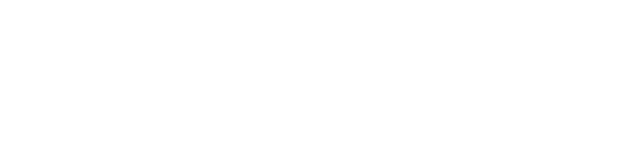
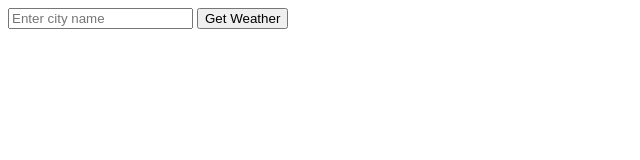
Before and after one commit to krupt3x/weatherapp, a website: page index.html in a window 1280 px wide. Shown: the whole page, without its empty margins (0-640 px from the left). Drawn offline with Linux system fonts and the light colour scheme.

Commit message:
create form with city input to get weather data

```diff
--- a/index.html
+++ b/index.html
@@ -8,6 +8,15 @@
     <script src="./main.js" defer></script>
   </head>
   <body>
-
+    <form action="" method="post">
+      <input
+        type="text"
+        name="city"
+        id="city"
+        placeholder="Enter city name"
+        required
+      />
+      <button type="submit">Get Weather</button>
+    </form>
   </body>
 </html>
```
